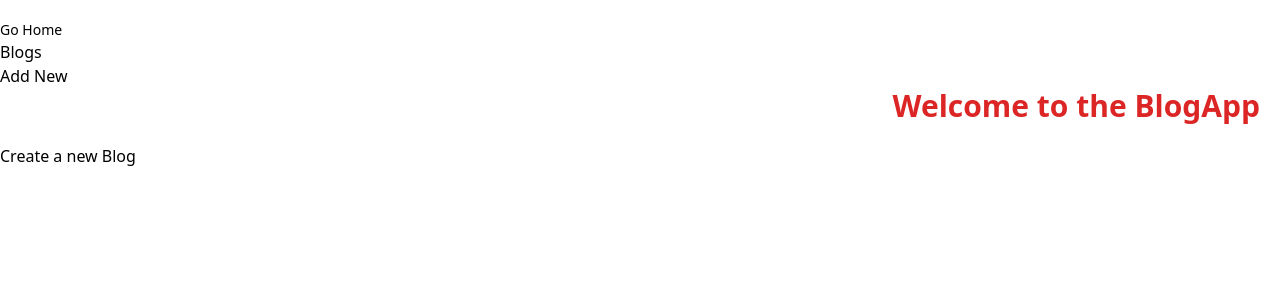
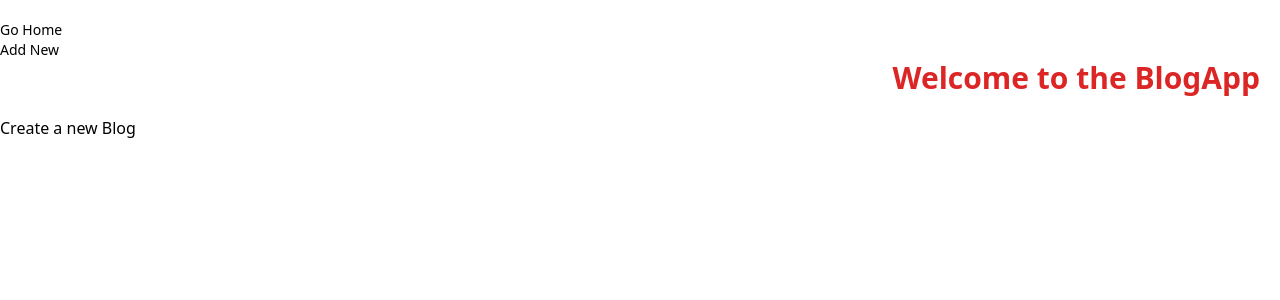
Before and after one commit to AlvaroAquijeDiaz/learning-react-on-nextjs, a Next.js app: page /addBlog in a window 1280 px wide. Shown: the top 300 px of the page. Built offline with nearby package versions, Linux system fonts and the light colour scheme.

Commit message:
feat(custom page): :art: updated notFound custom page

```diff
--- a/components/Homepage.js
+++ b/components/Homepage.js
@@ -1,4 +1,8 @@
-import States from './States';
+//************ THIS COMPONENT HAS BEEN DEPRECATED ***********
+
+// For learning only
+
+import States from './BlogOutput';
 const Homepage = () => {
   const useClick = () => {
     console.log('This is a click function');
--- a/components/Navbar.js
+++ b/components/Navbar.js
@@ -9,14 +9,8 @@ const Navbar = () => {
             <p>Go Home</p>
           </a>
         </Link>
-
-        <Link href="/">
-          <a className="navButton">
-            <p>Blogs</p>
-          </a>
-        </Link>
-        <Link href="/create">
-          <a className="">
+        <Link href="/addBlog">
+          <a className="text-sm">
             <p>Add New</p>
           </a>
         </Link>
--- a/pages/404.js
+++ b/pages/404.js
@@ -1,11 +1,14 @@
 import Link from 'next/link';
 const NotFound = () => {
   return (
-    <div className="flex flex-col">
-      <h1 className="font-bold text-2xl">Oops ..</h1>
+    <div className="flex flex-col text-center">
+      <h1 className="font-bold text-2xl tracking-wide">Oops ...</h1>
       <h3>The page cannot be found</h3>
       <p>
-        Go back to <span className="font-semibold text-purple-700"></span>
+        Go back to{' '}
+        <Link href="/">
+          <a className="text-lg font-bold">Home</a>
+        </Link>
       </p>
     </div>
   );
--- a/pages/index.js
+++ b/pages/index.js
@@ -1,7 +1,7 @@
 import Head from 'next/head';
 import Navbar from '../components/Navbar';
 import Homepage from '../components/Homepage';
-import States from '../components/States';
+import States from '../components/BlogOutput';
 export default function Home() {
   // Objects cannot be used as variables inside < { } >
   let anObj = { name: 'alvaro', age: 18 };
@@ -13,10 +13,6 @@ export default function Home() {
         <link rel="icon" href="/favicon.ico" />
         <meta name="keywords" content="blog simple nextjs reactjs" />
       </Head>
-
-      <Navbar />
-
-      {/* <Homepage /> */}
       <States></States>
     </div>
   );
```
